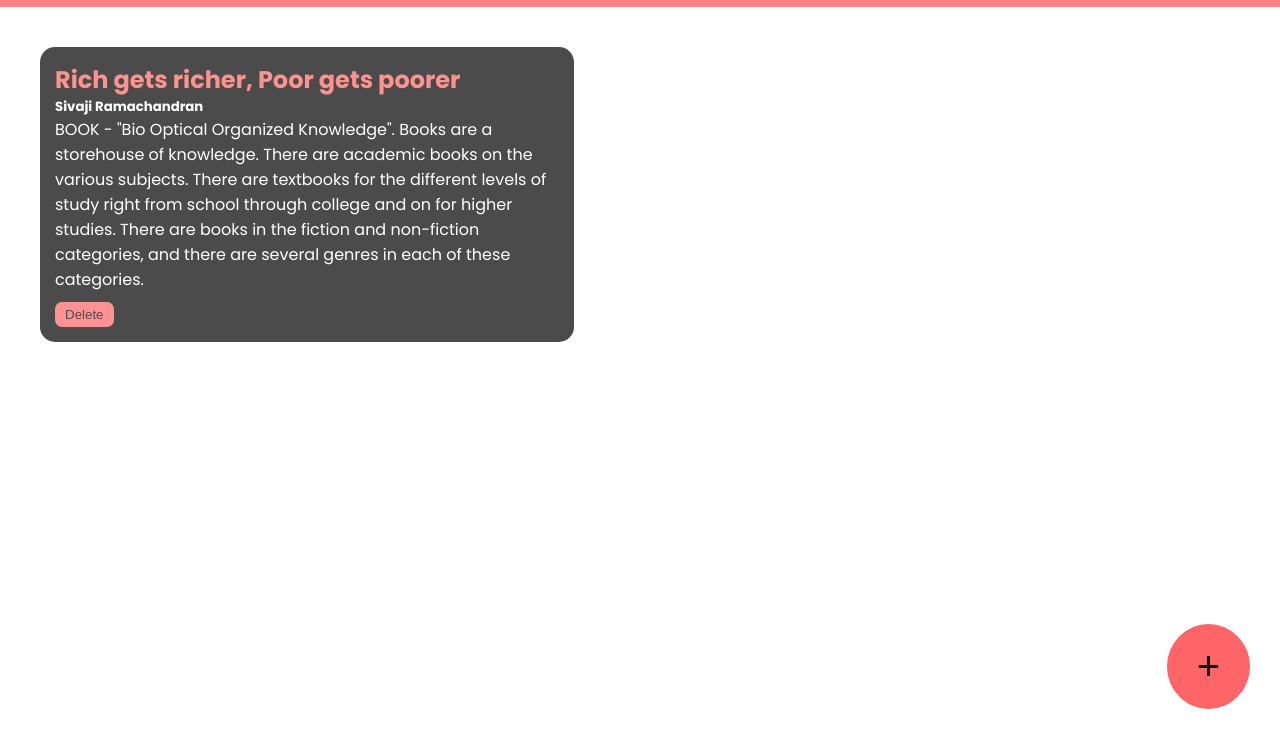
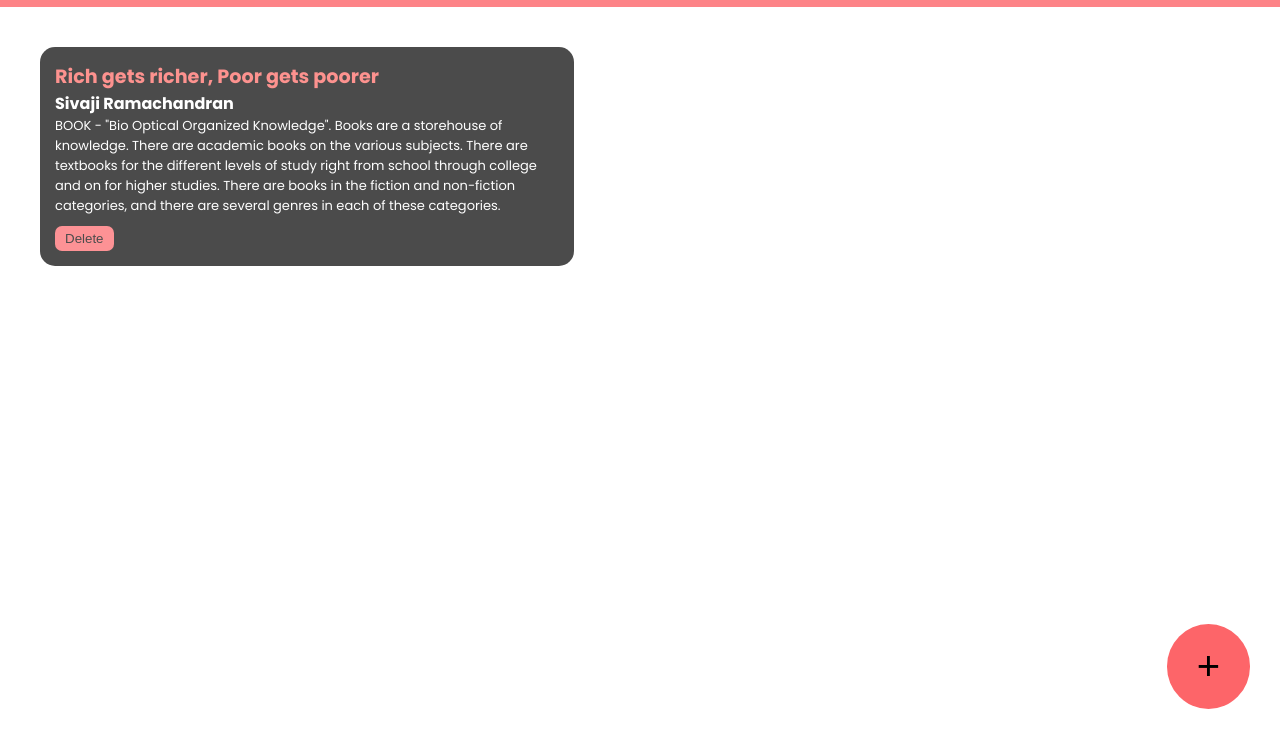
Before and after one commit to Arivu2001/booksky, a plain HTML site: page index.html in a window 1280 px wide. Shown: the part 61-800 px from the top of the page. Drawn offline with Linux system fonts and the light colour scheme.

Commit message:
Update style.css

```diff
--- a/style.css
+++ b/style.css
@@ -16,6 +16,18 @@ body{
 .second
 {
     padding: 10px;
+}
+h2 {
+    font-size:larger;
+}
+h5 {
+    font-size: medium;
+}
+p {
+    font-size: small;
+}
+#space {
+    margin-top: 8px;
 }
 .third
 {
```
